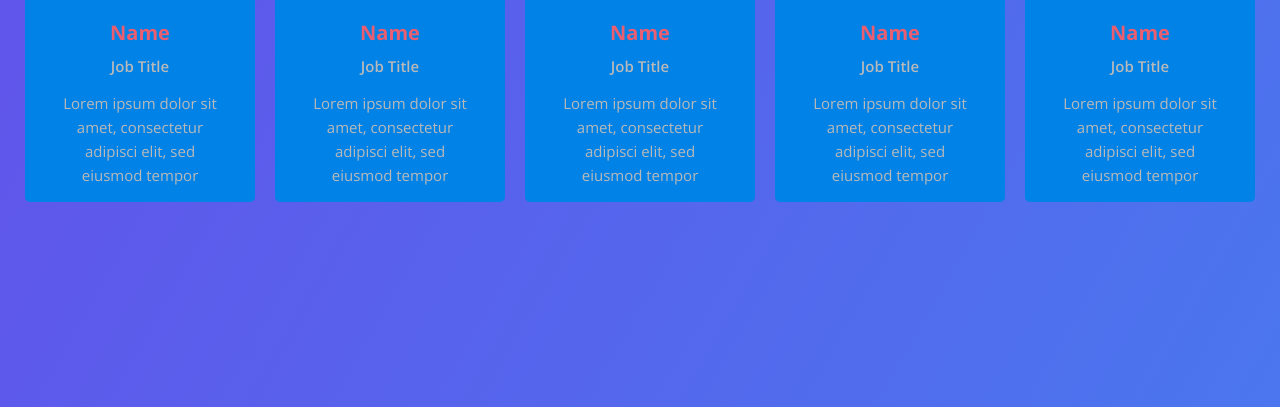
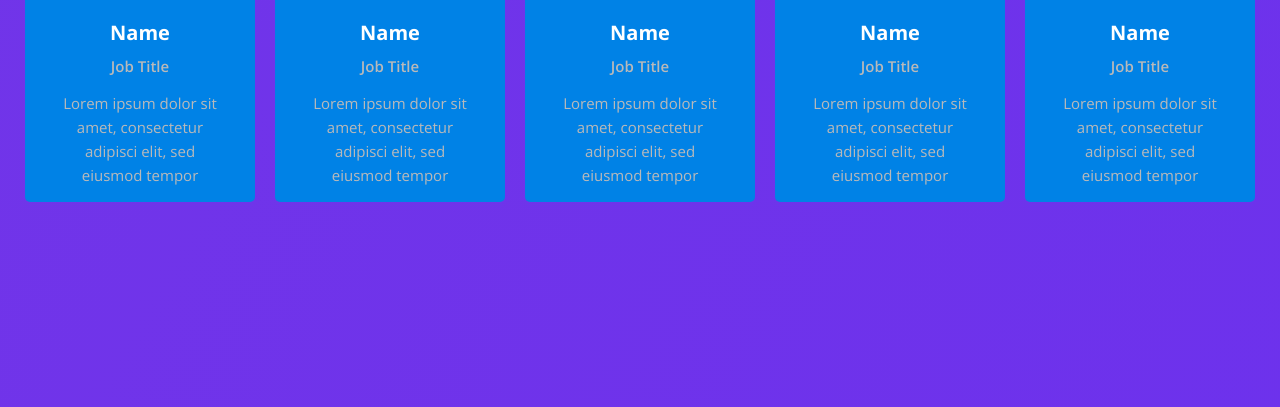
Before and after one commit to CozyHoxx/Web-Programming-Assignment, a PHP site: page /ourTeam.html in a window 1280 px wide. Shown: the part 474-881 px from the top of the page. Run offline with PHP 8.4, Linux system fonts and the light colour scheme; some libraries are stand-ins or nearby versions.

Commit message:
changed colors

```diff
--- a/css/team.css
+++ b/css/team.css
@@ -6,7 +6,7 @@
 body {
     margin: 0;
     padding: 0;
-    background-image: linear-gradient(120deg, #7437E6, #0DD4FC);
+    background-image: linear-gradient(120deg, #7437E6, #632AF5);
     background-size: 400% 400%;
     -webkit-animation: gradientBG 10s ease infinite;
     animation: gradientBG 8s ease infinite;
@@ -67,7 +67,7 @@ body {
     font-size: 20px;
     font-family: 'open sans';
     margin: 20px 0 10px;
-    color: #ea5e71;
+    color: #ffffff;
     text-align: center;
     font-weight: 700;
 }
```
